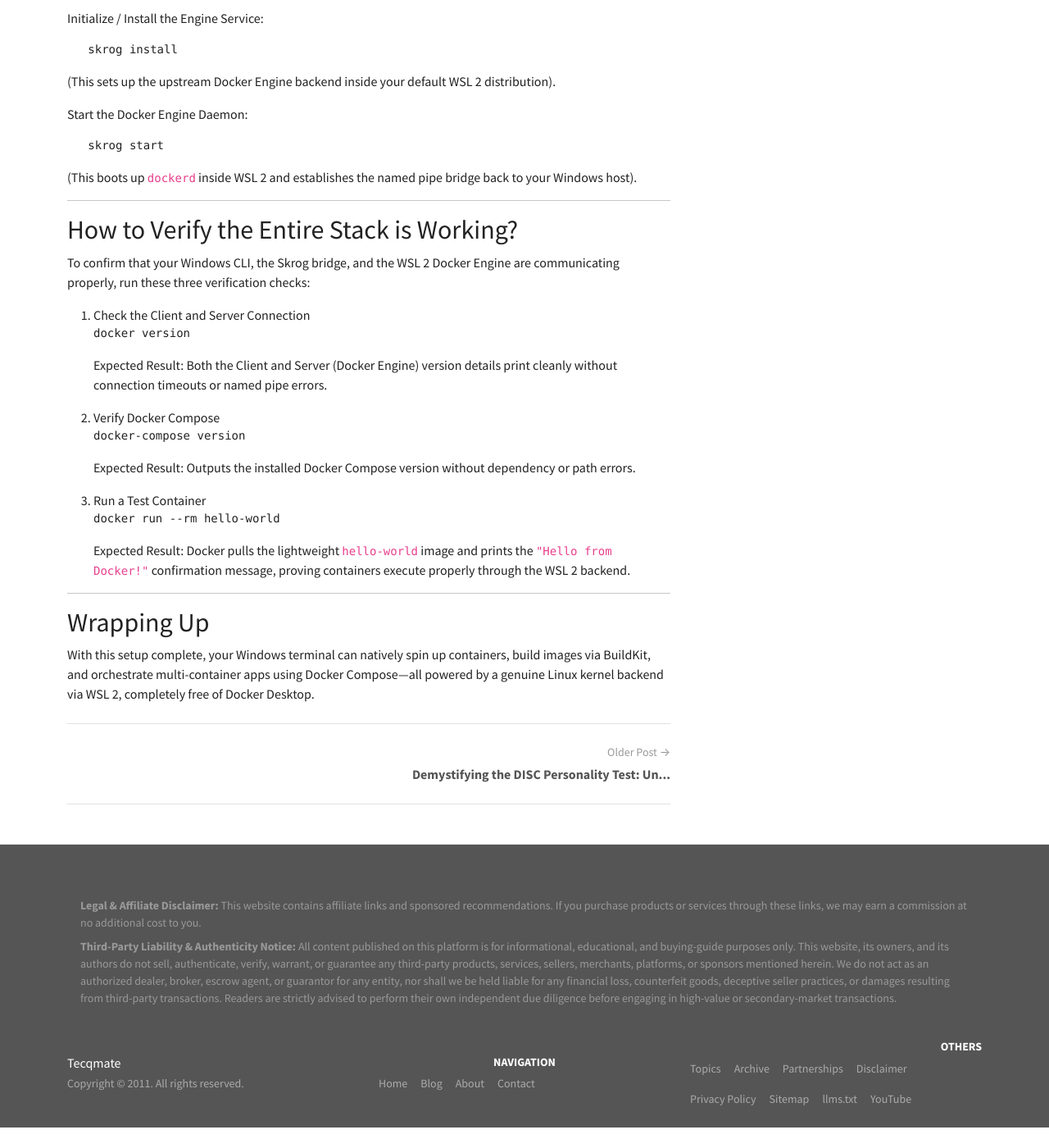
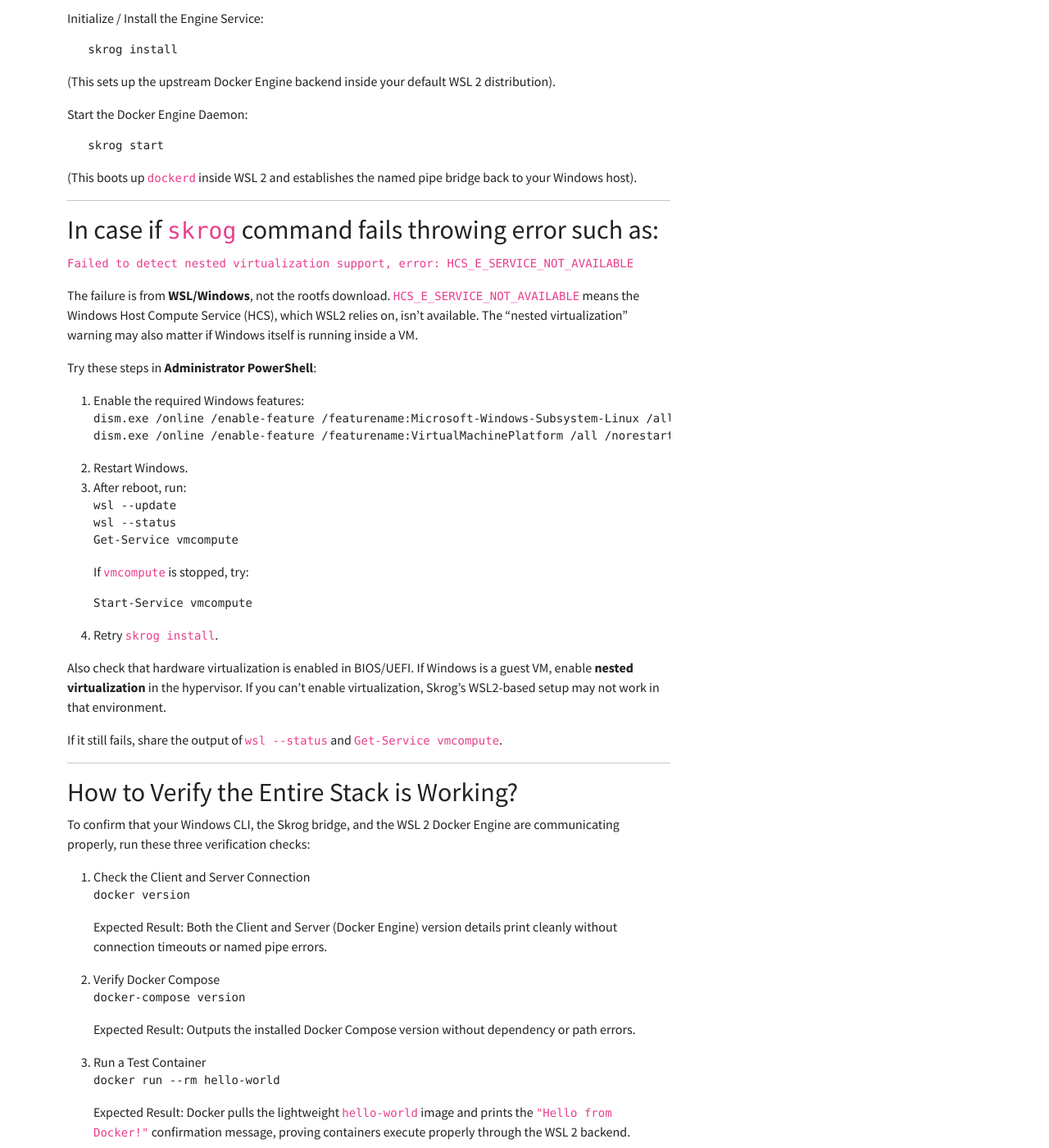
Before and after one commit to tecqmate/site, a Jekyll site: the page built from _posts/2027-01-13-run-native-docker-windows-without-docker-desktop-skrog-wsl2.md, in a window 1280 px wide and 1400 px high, scrolled down 1870 px. Shown: the whole window at 82% size. Built offline with Jekyll 4.4.1, drawn with Linux system fonts in a browser that asks for light colours; before the commit the page ends 3245 px from its top, so only the background shows below that.

Commit message:
Update 2027-01-13-run-native-docker-windows-without-docker-desktop-skrog-wsl2.md

````diff
--- a/_posts/2027-01-13-run-native-docker-windows-without-docker-desktop-skrog-wsl2.md
+++ b/_posts/2027-01-13-run-native-docker-windows-without-docker-desktop-skrog-wsl2.md
@@ -72,6 +72,36 @@ Start the Docker Engine Daemon:
 (This boots up `dockerd` inside WSL 2 and establishes the named pipe bridge back to your Windows host).
 
 ---
+## In case if `skrog` command fails throwing error such as:
+```Failed to detect nested virtualization support, error: HCS_E_SERVICE_NOT_AVAILABLE```
+
+The failure is from **WSL/Windows**, not the rootfs download. `HCS_E_SERVICE_NOT_AVAILABLE` means the Windows Host Compute Service (HCS), which WSL2 relies on, isn’t available. The “nested virtualization” warning may also matter if Windows itself is running inside a VM.
+
+Try these steps in **Administrator PowerShell**:
+
+1. Enable the required Windows features:
+   ```powershell
+   dism.exe /online /enable-feature /featurename:Microsoft-Windows-Subsystem-Linux /all /norestart
+   dism.exe /online /enable-feature /featurename:VirtualMachinePlatform /all /norestart
+   ```
+2. Restart Windows.
+3. After reboot, run:
+   ```powershell
+   wsl --update
+   wsl --status
+   Get-Service vmcompute
+   ```
+   If `vmcompute` is stopped, try:
+   ```powershell
+   Start-Service vmcompute
+   ```
+4. Retry `skrog install`.
+
+Also check that hardware virtualization is enabled in BIOS/UEFI. If Windows is a guest VM, enable **nested virtualization** in the hypervisor. If you can’t enable virtualization, Skrog’s WSL2-based setup may not work in that environment.
+
+If it still fails, share the output of `wsl --status` and `Get-Service vmcompute`.
+
+---
 
 ## How to Verify the Entire Stack is Working?
 To confirm that your Windows CLI, the Skrog bridge, and the WSL 2 Docker Engine are communicating properly, run these three verification checks:
````
